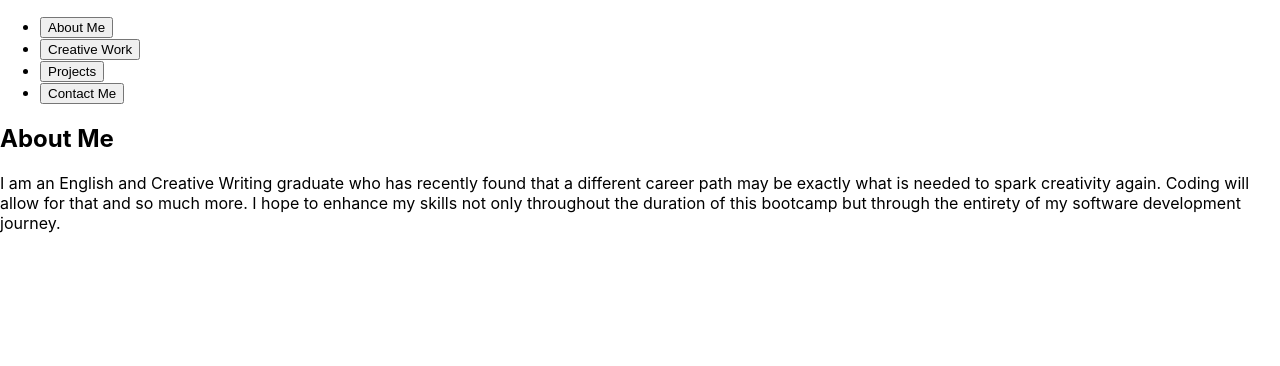
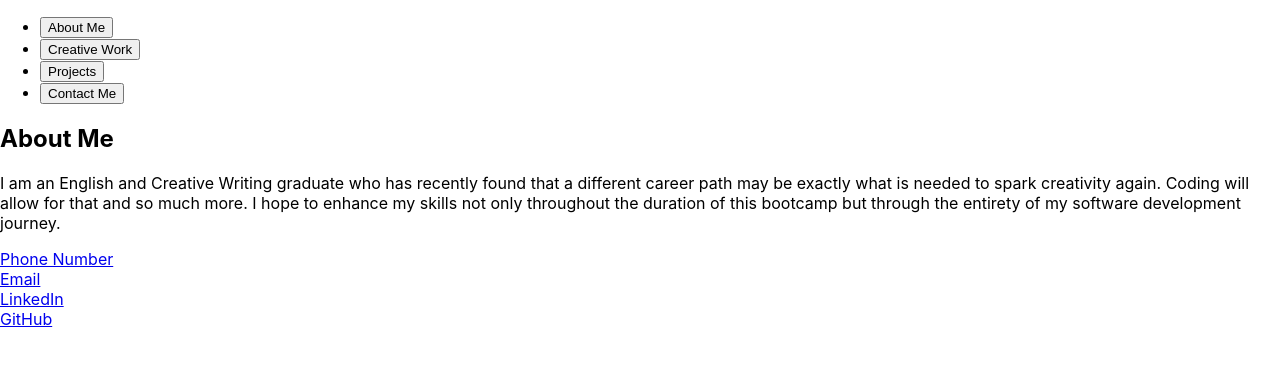
Before and after one commit to NazKena/Nuseyba-React-Portfolio, a React (Create React App) app in the folder nuseyba-react-portfolio/: page / in a window 1280 px wide. Shown: the top 366 px of the page. Built offline with nearby package versions, Linux system fonts and the light colour scheme; the HTML template or start-up script is replaced by a standard one.

Commit message:
footer.js rendering

```diff
--- a/nuseyba-react-portfolio/src/App.js
+++ b/nuseyba-react-portfolio/src/App.js
@@ -1,6 +1,7 @@
 import './App.css';
 import Header from "./components/header";
 import About from './components/about';
+import Footer from "./components/footer"
 
 function App() {
 
@@ -8,6 +9,9 @@ function App() {
     <>
     <Header/>
     <About/>
+    <Footer/>
+
+
 
     </>
   )
--- /dev/null
+++ b/nuseyba-react-portfolio/src/components/footer.js
@@ -0,0 +1,27 @@
+import React from "react";
+
+function Footer() {
+
+    return (
+  <footer>
+    <section id="contact-me">
+      <div class="phone">
+        <a href="tel:074ººººººººººº">Phone Number</a>
+      </div>
+      <div class="email">
+        <a href=":mailto:n.kenadiid@gmail.com">Email</a>
+        <div>
+          <a href="https://uk.linkedin.com/in/nuseyba-kenadid-a97832227">
+            LinkedIn
+          </a>
+        </div>
+        <div class="github">
+          <a href="https://github.com/NazKena">GitHub</a>
+        </div>
+      </div>
+    </section>
+  </footer>
+);
+};
+
+export default Footer;
```
